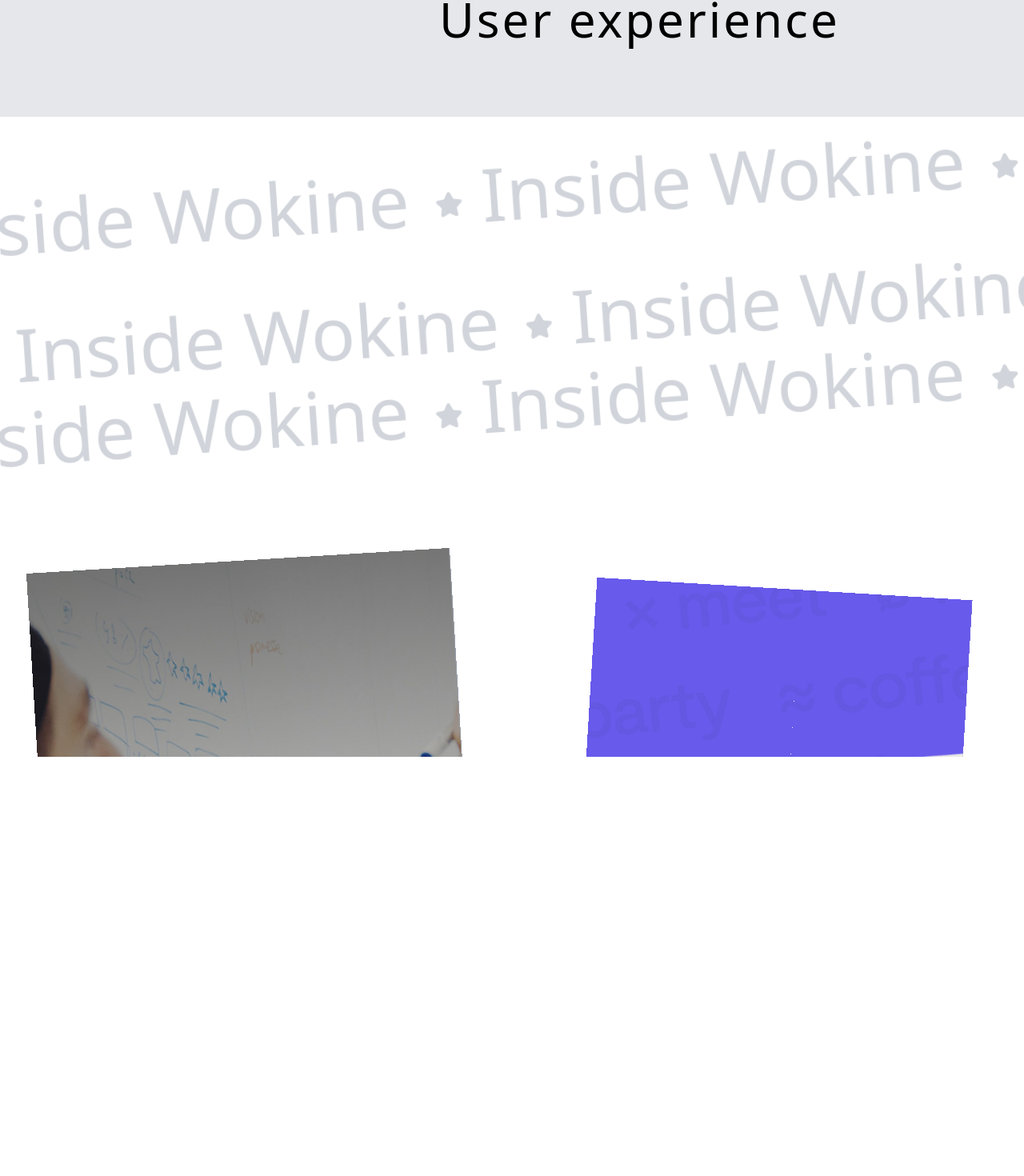
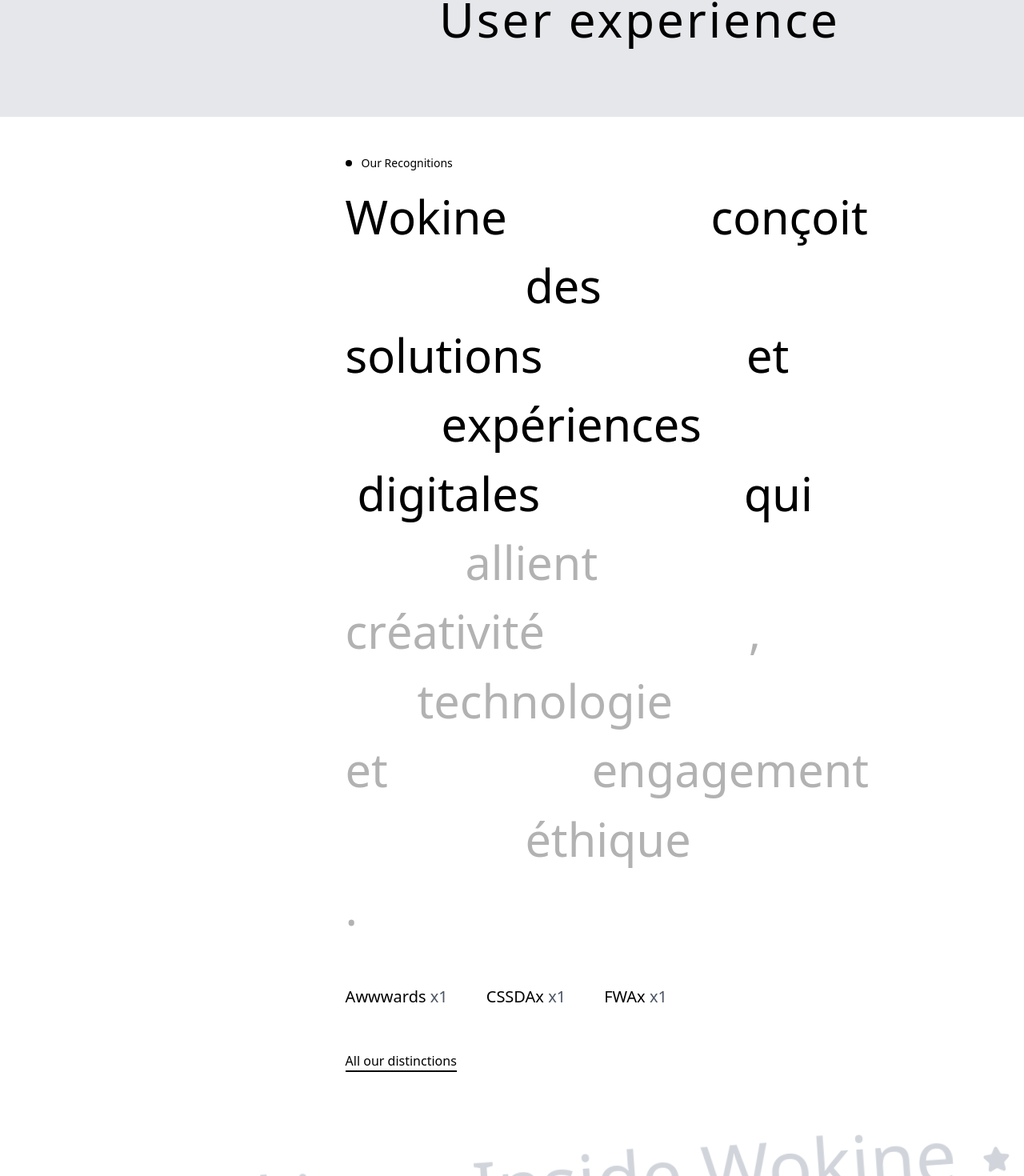
Before and after one commit to sah246ir/scroll-animated-landing-page, a React (Create React App) app: page / in a window 1280 px wide. Shown: the part 2718-4188 px from the top of the page at 80% size. Before the commit the page ends 3664 px from the top, so only its background shows below. Built offline with nearby package versions, Linux system fonts and the light colour scheme.

Commit message:
feat: recognition section

```diff
--- a/src/App.tsx
+++ b/src/App.tsx
@@ -5,6 +5,7 @@
 import ExpertiseSection from './section/ExpertiseSection';
 import Navbar from './components/Navbar';
 import InsideSection from './section/InsideSection';
+import RecognitionSection from './section/RecognitionSection';
 
 
 
@@ -15,6 +16,7 @@
       <HoverProvider>
         <VideoScrollSection />
         <ExpertiseSection />
+        <RecognitionSection />
         <InsideSection />
       </HoverProvider>
     </>
--- /dev/null
+++ b/src/section/RecognitionSection.tsx
@@ -0,0 +1,27 @@
+import React from 'react'
+import SectionHeading from '../components/SectionHeading'
+import SmartParagraph from '../components/smartParagraph'
+import Button from '../components/buttons/Button'
+
+const RecognitionSection = () => {
+  return (
+    <section className='p-5 py-12 flex justify-around min-h-[500px]'>
+      <div className=""></div>
+
+      <div className="flex flex-col gap-3.5 items-start">
+        <SectionHeading>Our Recognitions</SectionHeading>
+        <SmartParagraph />
+
+        <div className="flex gap-12 mt-10">
+            <h1 className='text-xl font-medium'>Awwwards <span className='text-gray-600'>x1</span></h1>
+            <h1 className='text-xl font-medium'>CSSDAx <span className='text-gray-600'>x1</span></h1>
+            <h1 className='text-xl font-medium'>FWAx <span className='text-gray-600'>x1</span></h1>
+        </div>
+
+        <Button className='mt-10'>All our distinctions</Button>
+      </div>
+    </section>
+  )
+}
+
+export default RecognitionSection
```
